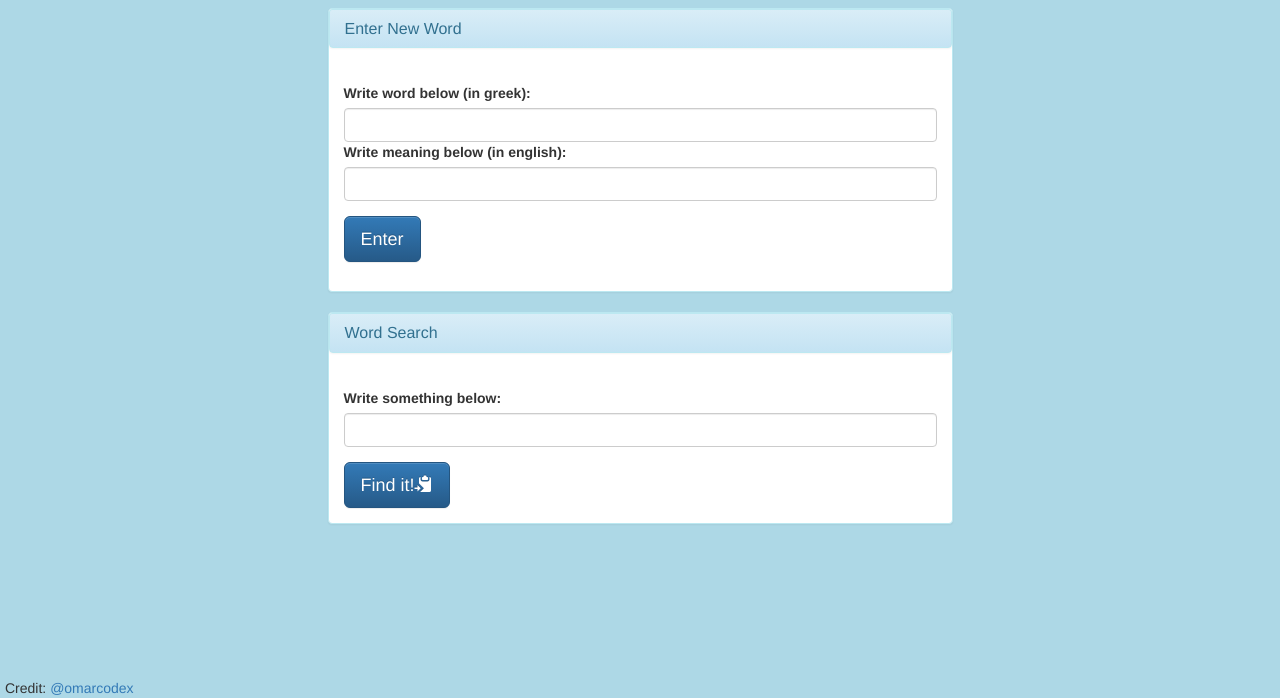
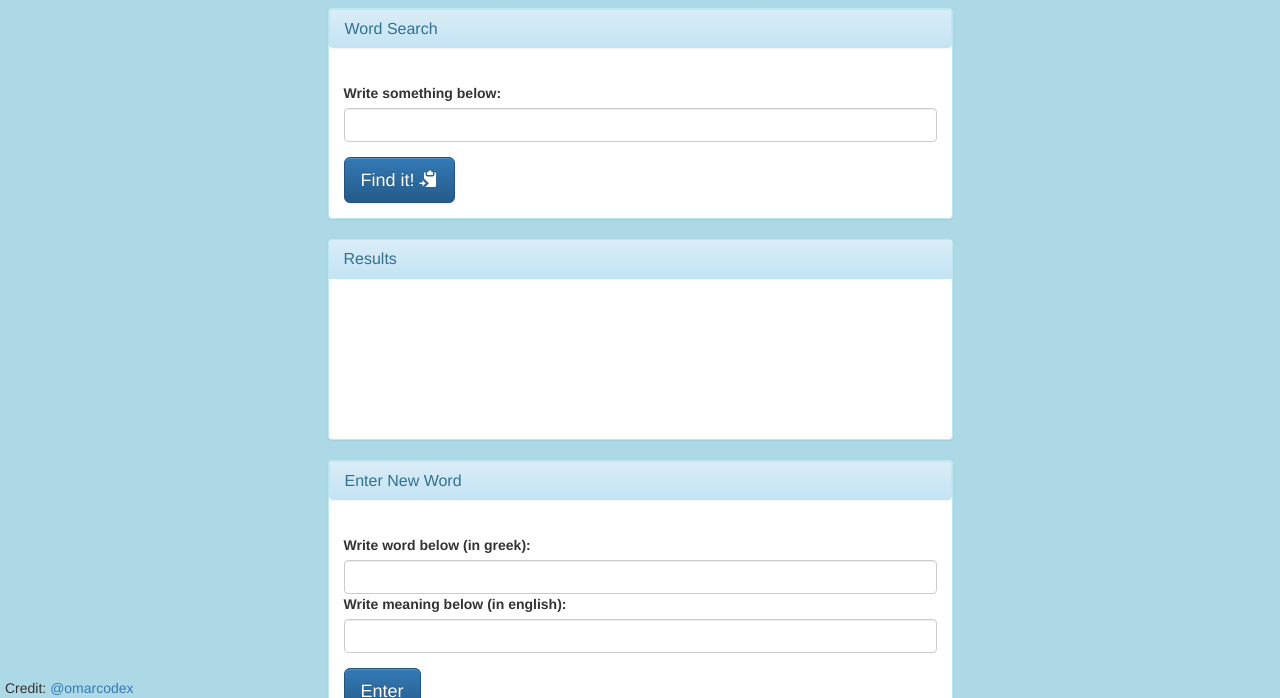
Before and after one commit to omarcodex/projekt-greek, a website: page public/index.html in a window 1280 px wide. Shown: the part 102-800 px from the top of the page. Drawn offline with nearby package versions, Linux system fonts and the light colour scheme.

Commit message:
Change order of panels; add background to results

```diff
--- a/public/index.html
+++ b/public/index.html
@@ -22,6 +22,42 @@
         <h1 class="text-center">Welcome to Ancient Greek Lookup (beta)</h1>
       </div>
 
+            <section class="row">
+              <!-- Begin word retrieval section -->
+              <div class="col-md-6 col-md-offset-3">
+                <section class="panel panel-info">
+                  <div class="panel panel-heading">
+                    <h3 class="panel-title">Word Search</h3>
+                  </div>
+                  <div class="panel-body">
+                    <div class="form-group">
+                      <label for="user-typed-input">Write something below:</label>
+                      <input class="form-control" id="user-typed-input" rows="3"></input>
+                    </div>
+                    <button id="user-typed-input-btn" class="btn btn-lg btn-primary">Find it!
+                      <span class='glyphicon glyphicon-copy'></span>
+                    </button>
+                  </div>
+                </section>
+              </div>
+            </section>
+
+            <section class="glyph-container">
+              <div class="row">
+                <div class="col-md-6 col-md-offset-3">
+                  <section class="panel panel-info">
+                    <div class="panel-heading">
+                      <h3 class="panel-title">Results</h3>
+                    </div>
+                    <div class="panel-body">
+                      <div class="text-center" id="results-output"></div>
+                    </div>
+                  </section>
+
+                </div>
+              </div>
+            </section>
+
       <section class="row"> <!-- Begin word input section -->
         <div class="col-md-6 col-md-offset-3">
           <section class="panel panel-info">
@@ -41,33 +77,6 @@
               <button id="new-word-submit" class="btn btn-lg btn-primary">Enter<span class=''></span></button>
             </form>
           </section>
-        </div>
-      </section>
-
-      <section class="row"> <!-- Begin word retrieval section -->
-        <div class="col-md-6 col-md-offset-3">
-          <section class="panel panel-info">
-            <div class="panel panel-heading">
-              <h3 class="panel-title">Word Search</h3>
-            </div>
-            <div class="panel-body">
-              <div class="form-group">
-                <label for="user-typed-input">Write something below:</label>
-                <input class="form-control" id="user-typed-input" rows="3"></input>
-              </div>
-              <button id="user-typed-input-btn" class="btn btn-lg btn-primary">Find it!<span class='glyphicon glyphicon-copy'></span> </button>
-            </div>
-          </section>
-        </div>
-      </section>
-
-      <section class="glyph-container border">
-        <div class="row">
-          <div class="col-md-6 col-md-offset-3">
-            <div class="">
-              <div class="text-center" id="results-output"></div>
-            </div>
-          </div>
         </div>
       </section>
 
--- a/public/main.css
+++ b/public/main.css
@@ -27,9 +27,9 @@ body h2 {
   justify-content: center;
 }
 
-.glyph-container {
-  min-height: 30vh;
-  padding-top: 1%;
+.glyph-container .panel-body {
+  min-height: 20vh;
+  /* padding-top: 1%; */
 }
 
 .glyph {
```
